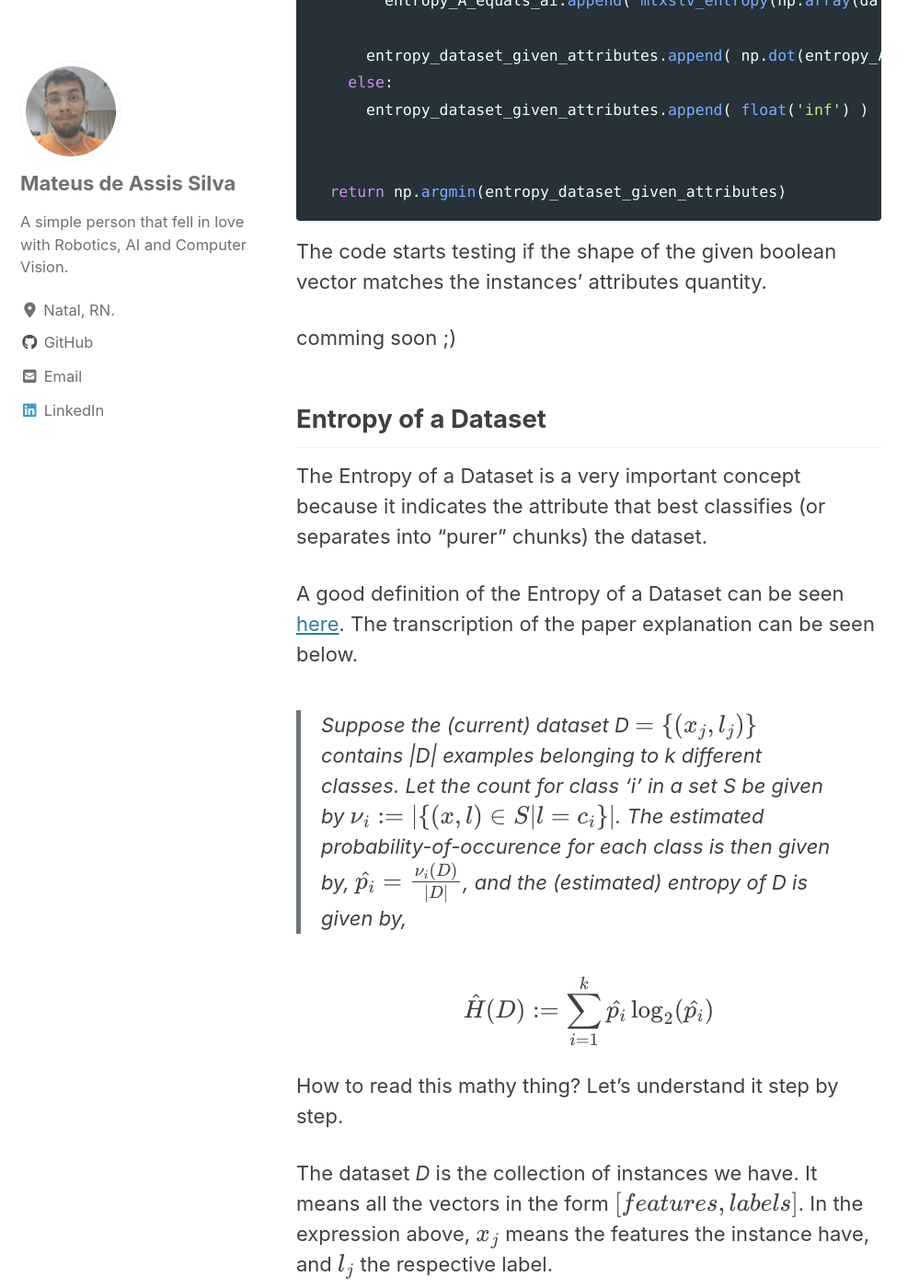
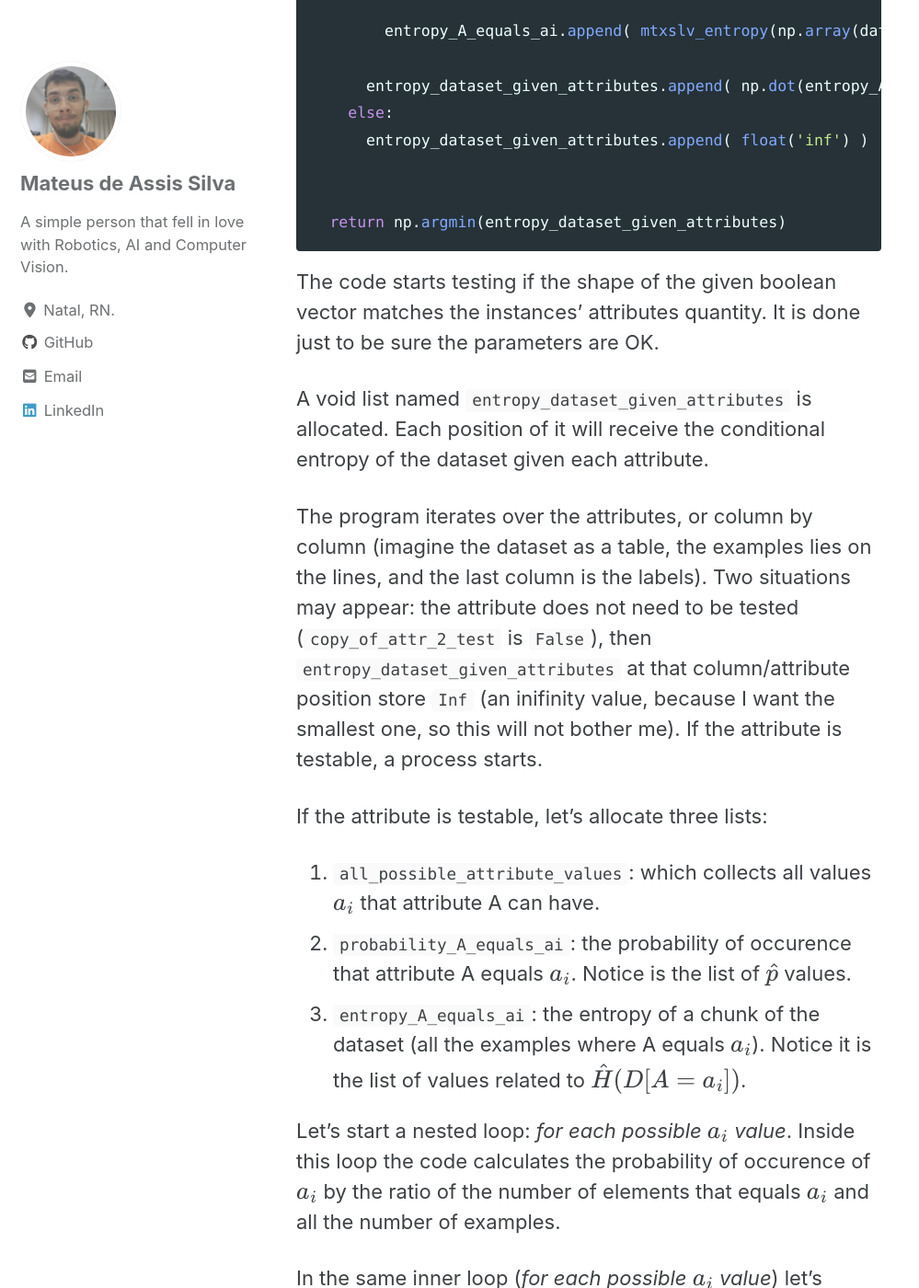
Before and after one commit to mtxslv/mtxslv.github.io, a Jekyll site: the page built from _posts/2020-05-12-id3_part_2.md, in a window 1280 px wide and 1400 px high, scrolled down 3292 px. Shown: the whole window at 92% size, without its empty margins (0-999 px from the left). Built offline with Jekyll 4.4.1, drawn with Linux system fonts in a browser that asks for light colours; cached includes are drawn as plain includes; nearby versions of some CDN libraries; formulas are drawn with MathJax 3; some of the changed text lies outside the part shown.

Commit message:
finished

````diff
--- a/_posts/2020-05-12-id3_part_2.md
+++ b/_posts/2020-05-12-id3_part_2.md
@@ -22,7 +22,7 @@ The ID3 algorithm will be properly explained in the next post, but it is importa
 
 Then, to choose what attribute best classifies the examples is an important step to be made. This attribute will be chosen "to split on" (it means there are as much branches below the node which tests this attribute as this attribute values).
 
-A good quantitative measure of the worth of an attribute is the statistical property of entropy (explained below). The function detailed here uses the mentioned value to select the attribute that is most useful for classifying examples.
+A good quantitative measure of the worth of an attribute is the statistical property of entropy (explained in a topic below). The function detailed here uses the mentioned value to select the attribute that is most useful for classifying examples.
 
 Let's take a look ate the [project paper](https://courses.cs.washington.edu/courses/cse446/15sp/assignments/1/hw1.pdf) to know how to select the best attribute:
 
@@ -79,9 +79,26 @@ def best_classifier_attribute(features, labels, copy_of_attr_2_test):
 ```
 {% endraw %}
 
-The code starts testing if the shape of the given boolean vector matches the instances' attributes quantity.
+The code starts testing if the shape of the given boolean vector matches the instances' attributes quantity. It is done just to be sure the parameters are OK.
 
-comming soon ;)
+A void list named ```entropy_dataset_given_attributes``` is allocated. Each position of it will receive the conditional entropy of the dataset given each attribute.
+
+The program iterates over the attributes, or column by column (imagine the dataset as a table, the examples lies on the lines, and the last column is the labels). Two situations may appear: the attribute does not need to be tested (```copy_of_attr_2_test``` is ```False```), then ```entropy_dataset_given_attributes``` at that column/attribute position store ```Inf``` (an inifinity value, because I want the smallest one, so this will not bother me). If the attribute is testable, a process starts.
+
+If the attribute is testable, let's allocate three lists:
+1. ```all_possible_attribute_values```: which collects all values $$a_i$$ that attribute A can have.
+2. ```probability_A_equals_ai```: the probability of occurence that attribute A equals $$a_i$$. Notice is the list of $$\hat{p}$$ values.
+3. ```entropy_A_equals_ai```: the entropy of a chunk of the dataset (all the examples where A equals $$a_i$$). Notice it is the list of values related to $$\hat{H}(D[A = a_i])$$.
+
+Let's start a nested loop: _for each possible_ $$a_i$$ _value_. Inside this loop the code calculates the probability of occurence of $$a_i$$ by the ratio of the number of elements that equals $$a_i$$ and all the number of examples.
+
+In the same inner loop (_for each possible_ $$a_i$$ _value_) let's allocate a list ```dataset_A_equals_ai``` and fill it with all the examples for which the current attribute equals the value $$a_i$$.
+
+Back to the _for each attribute values_ loop, we calculate the entropy of this dataset (and adds the value at the ```entropy_A_equals_ai``` list).
+
+The last step of the _testable attribute_ situation is to calculate $$\hat{H}(D[A = a_i])$$. It is basically the sum of the element-wise product between ```entropy_A_equals_ai``` and ```probability_A_equals_ai```. If you think for a while, you will notice is the dot product between the lists.
+
+The last command of the function is to return the index of the smallest value in ```entropy_dataset_given_attributes```. Remember: each position of this list is related to an instance attribute position. Then, the position _n_ is returned because the _nth_ attribute is the best to split on.
 
 ## Entropy of a Dataset
 
````
